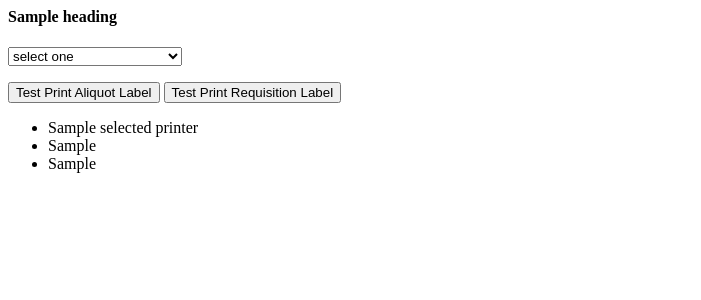
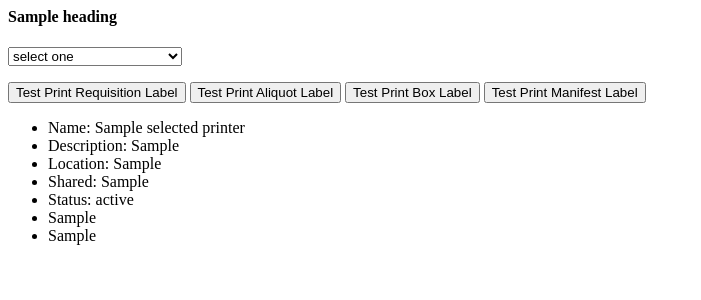
Before and after one commit to samKenpachi011/edc-label, a Django app: template edc_label/templates/edc_label/printer_config.html in a window 1280 px wide. Shown: the top 300 px of the page, without its empty margins (0-701 px from the left). Run offline with Django 3.2, Linux system fonts and the light colour scheme; the template is opened without the code that fills it: most values are stand-ins (such as "Sample title", 1, 10 or a date in 2020).

Commit message:
update label templates, update printer config template

```diff
--- a/edc_label/job_result.py
+++ b/edc_label/job_result.py
@@ -3,7 +3,7 @@ from django.contrib import messages
 
 class JobResult:
     def __init__(self, name=None, job_ids=None, copies=None, printer=None):
-        self.name = name
+        self.name = name or ''
         self.job_ids = job_ids
         if self.job_ids:
             self.print_count = len(self.job_ids)
--- a/edc_label/label_template.py
+++ b/edc_label/label_template.py
@@ -23,7 +23,11 @@ class LabelTemplate:
                 self.label_templates.get(template_name))
         except TypeError:
             raise LabelTemplateError(
-                f'Invalid template name or path. '
+                f'Invalid template folder or name. '
+                f'Got {self}.')
+        if not os.path.exists(path):
+            raise LabelTemplateError(
+                f'Invalid template path. '
                 f'Got {self}.')
         with open(path, 'r') as f:
             self.template = f.read()
--- a/edc_label/static/edc_label/label_templates/aliquot.json
+++ /dev/null
@@ -1 +0,0 @@
-{"aliquot": {"clinician_initials": "MM", "primary": ">", "gender": "F", "initials": "EE", "drawn_datetime": "2016-08-16 12:35", "site": "10", "protocol": "BHP999", "aliquot_type": "PL", "subject_identifier": "999-123456-02", "dob": "1990-10-15", "aliquot_identifier": "099123456780002", "aliquot_count": 0}}
--- a/edc_label/templates/edc_label/printer_config.html
+++ b/edc_label/templates/edc_label/printer_config.html
@@ -16,19 +16,26 @@
       </form>
       {% if selected_printer %}
           <form action="{% url 'edc_label:print_label' %}" method="post">
+            {% print_button printer=selected_printer button_label="Test Print Requisition Label" label_template_name="requisition" %}
             {% print_button printer=selected_printer button_label="Test Print Aliquot Label" label_template_name="aliquot" %}
-            {% print_button printer=selected_printer button_label="Test Print Requisition Label" label_template_name="requisition" %}
+            {% print_button printer=selected_printer button_label="Test Print Box Label" label_template_name="box" %}
+            {% print_button printer=selected_printer button_label="Test Print Manifest Label" label_template_name="manifest" %}
           </form>
       {% endif %}
       </div>
-      <div class="panel-footer">
       {% if selected_printer %}
+          <span class="text small">
           <ul class="list-group">
-            <li class="list-group-item">{{selected_printer.name}}</li>
+            <li class="list-group-item">Name: {{selected_printer.name}}</li>
+            <li class="list-group-item">Description: {{selected_printer.printer_info }}</li>
+            <li class="list-group-item">Location: {{selected_printer.printer_location|default:'Unknown'}}</li>
+            <li class="list-group-item">Shared: {{selected_printer.printer_is_shared}}</li>
+            {% if selected_printer.printer_state_reasons %}
+              <li class="list-group-item">Status: {{ selected_printer.printer_state_reasons }}</li>
+            {% endif %}
             <li class="list-group-item">{{selected_printer.device_uri}}</li>
             <li class="list-group-item">{{selected_printer.printer_uri_supported}}</li>
-          </ul>
+          </ul></span>
       {% endif %}
-      </div>
     </div>
     <!--end printer_config -->
--- a/edc_label/view_mixins/edc_label_view_mixin.py
+++ b/edc_label/view_mixins/edc_label_view_mixin.py
@@ -4,7 +4,6 @@ from django.apps import apps as django_apps
 from django.conf import settings
 from django.contrib import messages
 from django.views.generic.base import ContextMixin
-from pprint import pprint
 
 from ..printers_mixin import PrintersMixin, PrinterError, PrintServerError
 
```
Also changed, not shown: edc_label/apps.py (+12 -12 lines), edc_label/printer.py (+16 -6 lines), edc_label/views/print_label_view.py (+10 -5 lines), 5 other files.
